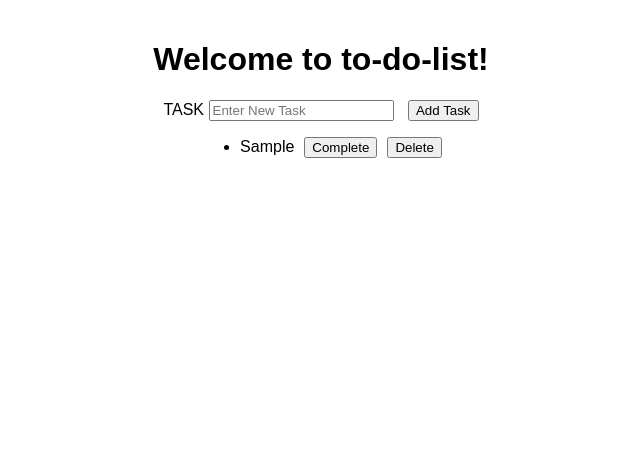
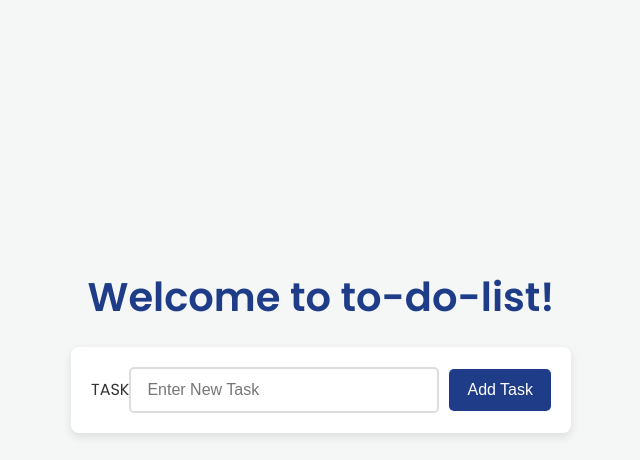
Before and after one commit to meet-abhishek/todolist, a plain HTML site: page index.html in a window 1280 px wide. Both pictures are taken after typing "Sample" into the empty fields and a click on the button "Add Task". Shown: the top 460 px of the page, without its empty margins (319-959 px from the left). Drawn offline with Linux system fonts and the light colour scheme.

Commit message:
Improved

```diff
--- a/app.js
+++ b/app.js
@@ -6,9 +6,19 @@ const taskInput = document.getElementById('task-input');
 const taskList = document.getElementById('task-list');
 const addTaskBtn = document.getElementById('add-task-btn');
 
+// Select the form
+const taskForm = document.querySelector('.task-input-div');
+
+// Event listener for form submission
+taskForm.addEventListener('submit', (e) => {
+    e.preventDefault();
+    addTask();
+});
+
+// Load tasks from local storage and display them
 let tasks = loadTasks();
 tasks.forEach(task => {
-    taskList.appendChild(createTaskElement(task, saveAllTasks, saveAllTasks));
+    taskList.appendChild(createTaskElement(task, saveAllTasks, deleteTask));
 });
 
 function saveAllTasks() {
@@ -20,16 +30,18 @@ function addTask() {
     if (taskText) {
         const newTask = new Task(taskText);
         tasks.push(newTask);
-        taskList.appendChild(createTaskElement(newTask, saveAllTasks, saveAllTasks));
+        taskList.appendChild(createTaskElement(newTask, saveAllTasks, deleteTask));
         taskInput.value = '';
         saveAllTasks();
     }
 }
 
-// Event Listener for Add Task button
-addTaskBtn.addEventListener('click', addTask);
+function deleteTask(taskToDelete) {
+    tasks = tasks.filter(task => task !== taskToDelete);
+    saveAllTasks();
+}
 
-// Press Enter to add a task
+// Event Listener for pressing Enter key in input field
 taskInput.addEventListener('keypress', function (e) {
     if (e.key === 'Enter') {
         addTask();
--- a/index.html
+++ b/index.html
@@ -5,16 +5,18 @@
     <meta name="viewport" content="width=device-width, initial-scale=1.0">
     <title>to-do-list</title>
     <link rel="stylesheet" href="style.css">
+    <link href="https://fonts.googleapis.com/css2?family=Poppins:wght@400;600&display=swap" rel="stylesheet">
 </head>
 <body>
     <h1>Welcome to to-do-list!</h1>
 
-    <div class="task-input-div">
+    <form class="task-input-div">
         <label for="task-input">TASK</label>
         <input type="text" id="task-input" name="task-input" placeholder="Enter New Task" aria-label="Enter New Task">
-        <button id="add-task-btn">Add Task</button>
-    </div>
+        <button type="submit" id="add-task-btn">Add Task</button>
+    </form>
     <ul id="task-list"></ul>
+
 
 
     <script type="module" src="app.js"></script>
--- a/storage.js
+++ b/storage.js
@@ -5,5 +5,9 @@ export function saveTasks(tasks) {
 
 export function loadTasks() {
     const tasks = JSON.parse(localStorage.getItem('tasks'));
-    return tasks ? tasks.map(task => Object.assign(new Task(task.text), task)) : [];
+    return tasks ? tasks.map(task => {
+        const newTask = new Task(task.text);
+        newTask.completed = task.completed;
+        return newTask;
+    }) : [];
 }
--- a/style.css
+++ b/style.css
@@ -1,21 +1,143 @@
+/* style.css */
+* {
+    margin: 0;
+    padding: 0;
+    box-sizing: border-box;
+}
+
 body {
-    font-family: Arial, sans-serif;
+    font-family: 'Poppins', sans-serif; /* Using Google Fonts like Poppins */
+    background-color: #f4f7f6;
+    color: #333;
     display: flex;
     flex-direction: column;
     align-items: center;
-    margin: 0;
+    justify-content: center;
+    height: 100vh;
     padding: 20px;
 }
 
-.task-input {
+/* Main container for To-Do List */
+h1 {
+    font-size: 2.5rem;
+    color: #1f3c88;
     margin-bottom: 20px;
 }
 
-button {
-    margin-left: 10px;
+/* Task Input Section */
+.task-input-div {
+    background-color: #fff;
+    border-radius: 8px;
+    padding: 20px;
+    box-shadow: 0 4px 10px rgba(0, 0, 0, 0.1);
+    width: 100%;
+    max-width: 500px;
+    display: flex;
+    align-items: center;
+    justify-content: space-between;
+    margin-bottom: 30px;
 }
 
-.completed {
+.task-input-div input[type="text"] {
+    flex: 1;
+    padding: 12px 16px;
+    font-size: 1rem;
+    border: 2px solid #ddd;
+    border-radius: 5px;
+    transition: border-color 0.3s ease;
+}
+
+.task-input-div input[type="text"]:focus {
+    border-color: #1f3c88;
+    outline: none;
+}
+
+.task-input-div button {
+    background-color: #1f3c88;
+    color: #fff;
+    padding: 12px 18px;
+    border: none;
+    border-radius: 5px;
+    font-size: 1rem;
+    cursor: pointer;
+    margin-left: 10px;
+    transition: background-color 0.3s ease;
+}
+
+.task-input-div button:hover {
+    background-color: #3f51b5;
+}
+
+/* Task List */
+#task-list {
+    list-style-type: none;
+    padding: 0;
+    width: 100%;
+    max-width: 500px;
+}
+
+/* Task Item */
+#task-list li {
+    background-color: #fff;
+    border-radius: 8px;
+    padding: 15px 20px;
+    margin-bottom: 15px;
+    box-shadow: 0 4px 8px rgba(0, 0, 0, 0.05);
+    display: flex;
+    align-items: center;
+    justify-content: space-between;
+    transition: transform 0.2s ease, box-shadow 0.2s ease;
+}
+
+#task-list li:hover {
+    transform: translateY(-2px);
+    box-shadow: 0 6px 12px rgba(0, 0, 0, 0.1);
+}
+
+/* Task Item Completed */
+#task-list li.completed {
     text-decoration: line-through;
-    color: grey;
+    color: #999;
+    background-color: #e0e0e0;
 }
+
+/* Complete & Delete Buttons */
+#task-list button {
+    background-color: transparent;
+    border: none;
+    font-size: 0.9rem;
+    color: #666;
+    cursor: pointer;
+    padding: 5px 10px;
+    border-radius: 5px;
+    transition: background-color 0.3s ease, color 0.3s ease;
+}
+
+#task-list button:hover {
+    background-color: #f4f4f4;
+    color: #333;
+}
+
+#task-list button.complete {
+    color: #28a745;
+}
+
+#task-list button.delete {
+    color: #dc3545;
+}
+
+/* Responsive Design */
+@media (max-width: 600px) {
+    .task-input-div {
+        flex-direction: column;
+    }
+
+    .task-input-div input[type="text"], .task-input-div button {
+        width: 100%;
+        margin: 10px 0;
+    }
+
+    h1 {
+        font-size: 2rem;
+    }
+}
--- a/task.js
+++ b/task.js
@@ -26,7 +26,7 @@ export function createTaskElement(task, onComplete, onDelete) {
     deleteBtn.textContent = 'Delete';
     deleteBtn.addEventListener('click', () => {
         taskItem.remove();
-        onDelete();
+        onDelete(task); // Pass the task reference here
     });
 
     taskItem.appendChild(completeBtn);
```
